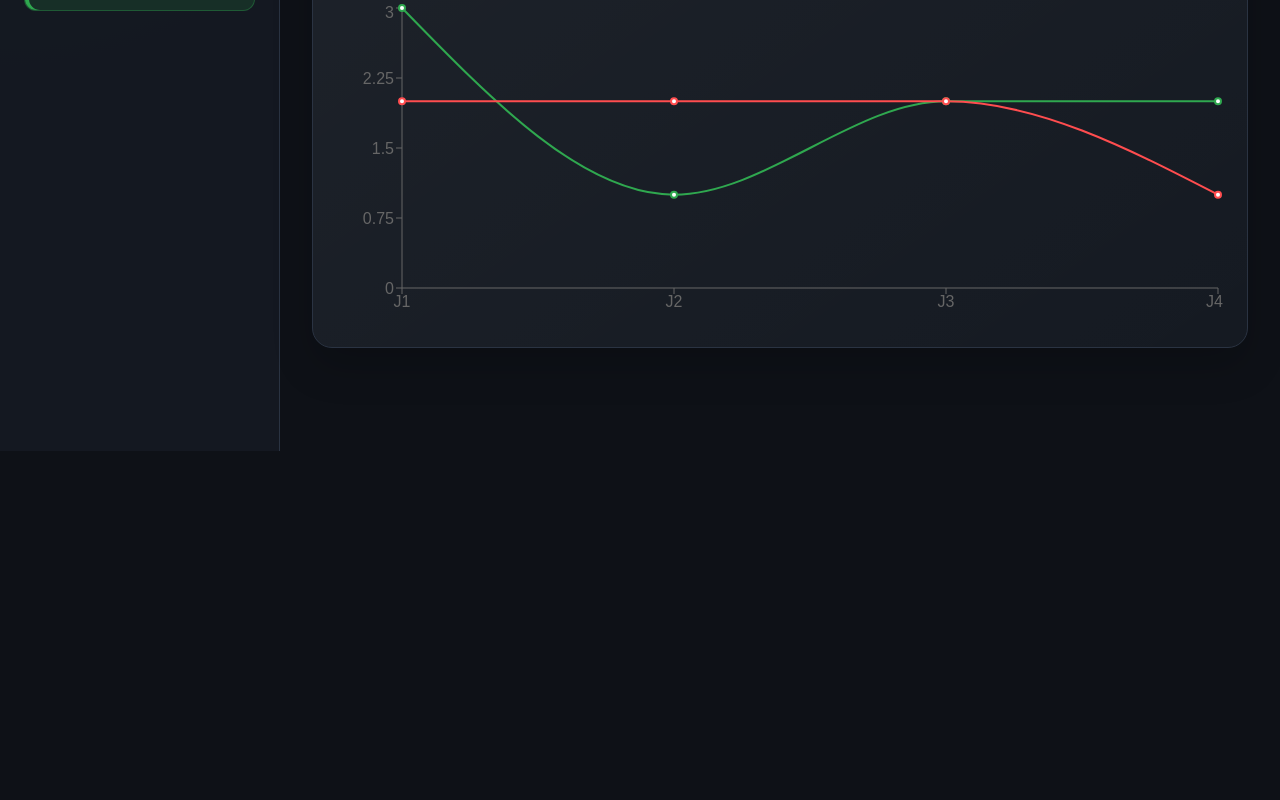
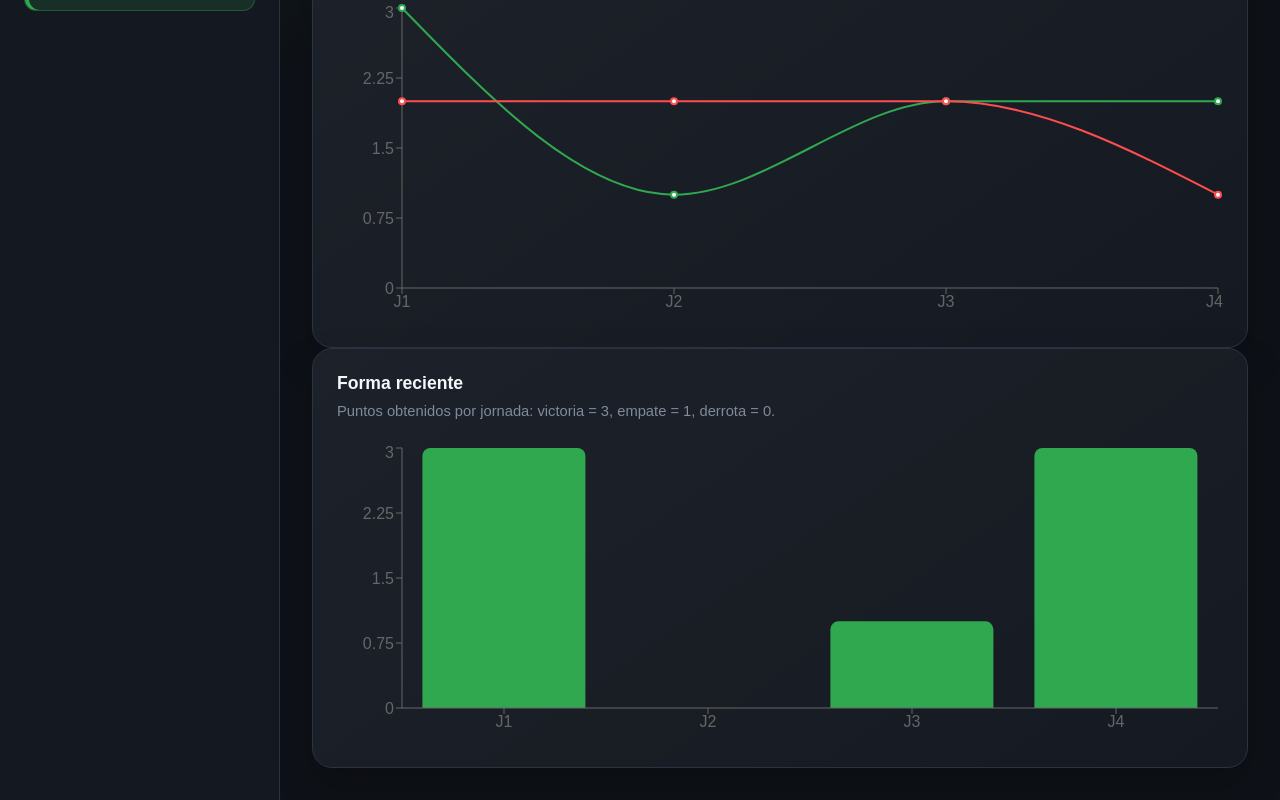
Before and after one commit to ea0627/zipaquira-fc-analytics, a Next.js app: page /analytics in a window 1280 px wide. Shown: the part 349-1149 px from the top of the page. Before the commit the page ends 800 px from the top, so only its background shows below. Built offline with nearby package versions, Linux system fonts and the light colour scheme.

Commit message:
Parte IV.2: agregar gráfica de forma reciente

```diff
--- a/src/app/analytics/page.js
+++ b/src/app/analytics/page.js
@@ -1,6 +1,7 @@
 import PageHeader from "@/components/ui/PageHeader";
 import SectionCard from "@/components/ui/SectionCard";
 import PerformanceChart from "@/components/analytics/PerformanceChart";
+import FormChart from "@/components/analytics/FormChart";
 
 export default function AnalyticsPage() {
   return (
@@ -17,6 +18,12 @@ export default function AnalyticsPage() {
       >
         <PerformanceChart />
       </SectionCard>
+      <SectionCard
+        title="Forma reciente"
+        description="Puntos obtenidos por jornada: victoria = 3, empate = 1, derrota = 0."
+      >
+        <FormChart />
+      </SectionCard>
     </>
   );
 }
--- /dev/null
+++ b/src/components/analytics/FormChart.js
@@ -0,0 +1,45 @@
+"use client";
+
+import {
+  BarChart,
+  Bar,
+  XAxis,
+  YAxis,
+  Tooltip,
+  ResponsiveContainer,
+} from "recharts";
+
+import matches from "@/data/matches";
+
+const resultPoints = {
+  W: 3,
+  D: 1,
+  L: 0,
+};
+
+const getFormData = () =>
+  matches
+    .filter((match) => match.status === "Finalizado")
+    .sort((a, b) => a.round - b.round)
+    .map((match) => ({
+      round: `J${match.round}`,
+      points: resultPoints[match.result],
+      result: match.result,
+    }));
+
+export default function FormChart() {
+  const data = getFormData();
+
+  return (
+    <div style={{ width: "100%", height: 300 }}>
+      <ResponsiveContainer>
+        <BarChart data={data}>
+          <XAxis dataKey="round" />
+          <YAxis domain={[0, 3]} />
+          <Tooltip />
+          <Bar dataKey="points" fill="#2fa84f" radius={[8, 8, 0, 0]} />
+        </BarChart>
+      </ResponsiveContainer>
+    </div>
+  );
+}
```
